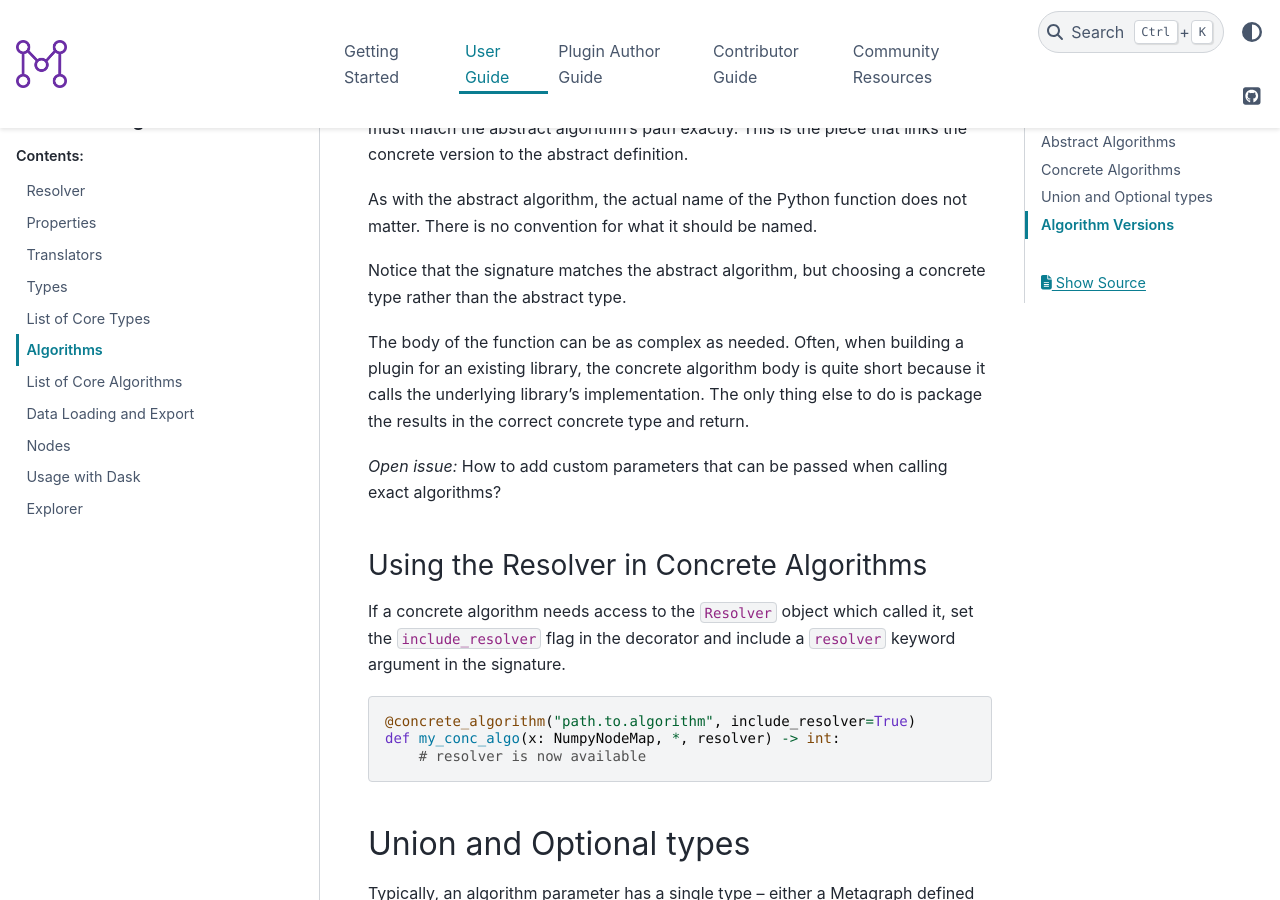
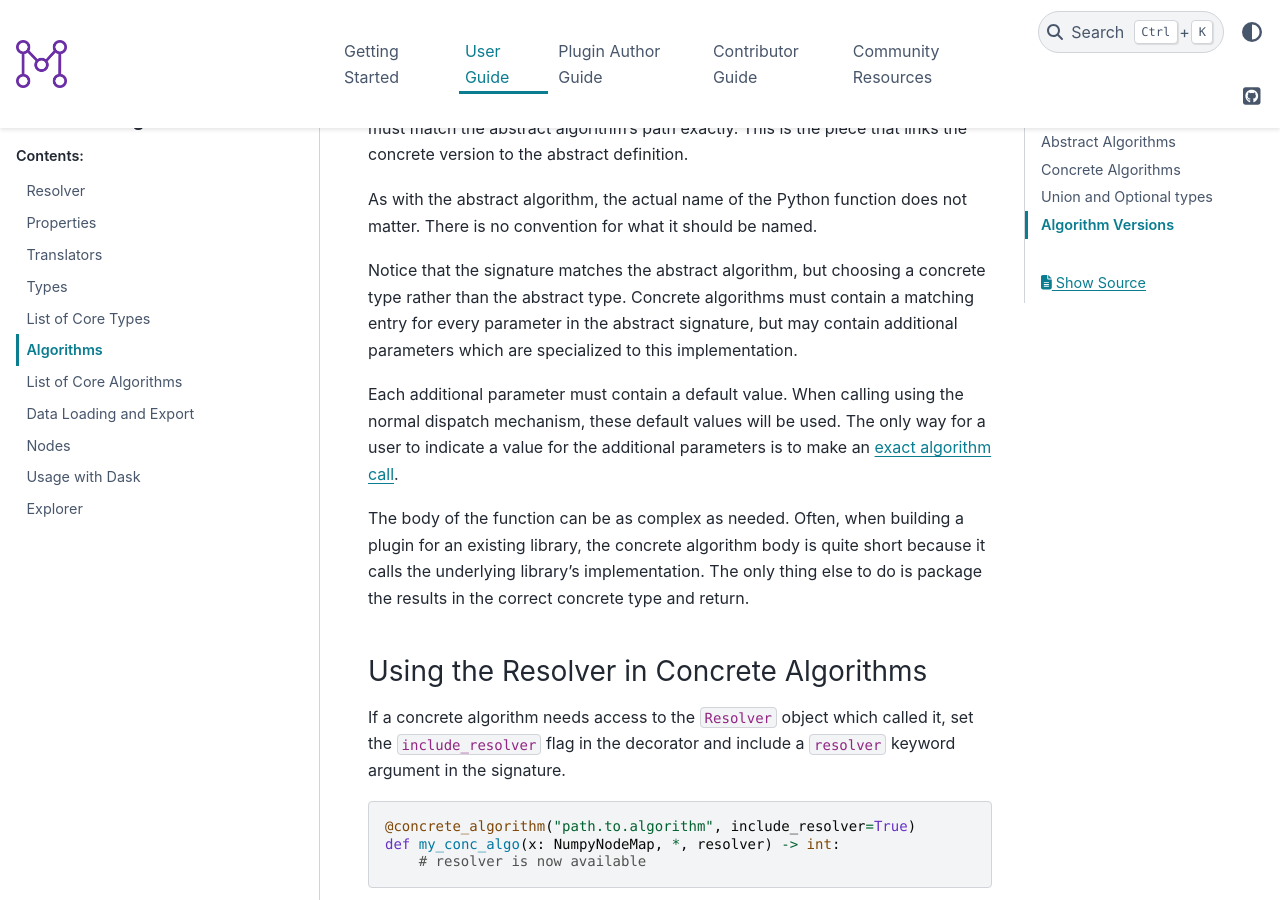
Before and after one commit to metagraph-dev/metagraph, a Sphinx documentation site: the page built from docs/user_guide/algorithms.rst, in a window 1280 px wide and 900 px high, scrolled down 1533 px. Built offline with Sphinx 7.4.7 and the PyData theme 0.15.4, drawn with Linux system fonts in a browser that asks for light colours.

Commit message:
Small update to the docs for exact algorithm call with additional params

```diff
--- a/docs/user_guide/algorithms.rst
+++ b/docs/user_guide/algorithms.rst
@@ -71,14 +71,18 @@ As with the abstract algorithm, the actual name of the Python function does not
 There is no convention for what it should be named.
 
 Notice that the signature matches the abstract algorithm, but choosing a concrete type rather
-than the abstract type.
+than the abstract type. Concrete algorithms must contain a matching entry for every parameter
+in the abstract signature, but may contain additional parameters which are specialized to this
+implementation.
+
+Each additional parameter must contain a default value. When calling using the normal dispatch
+mechanism, these default values will be used. The only way for a user to indicate a value for
+the additional parameters is to make an :ref:`exact algorithm call<exact_algorithm_call>`.
 
 The body of the function can be as complex as needed. Often, when building a plugin for an
 existing library, the concrete algorithm body is quite short because it calls the underlying
 library's implementation. The only thing else to do is package the results in the correct
 concrete type and return.
-
-*Open issue:* How to add custom parameters that can be passed when calling exact algorithms?
 
 
 Using the Resolver in Concrete Algorithms
--- a/docs/user_guide/resolver.rst
+++ b/docs/user_guide/resolver.rst
@@ -97,6 +97,8 @@ CuGraph and another which takes Pandas EdgeLists.
 The choice of which path to take depends on the number of translations as well as the performance
 of the concrete algorithms. Metagraph will attempt to minimize the total time taken.
 
+.. _exact_algorithm_call:
+
 Exact Algorithm Call
 ~~~~~~~~~~~~~~~~~~~~
 
```
